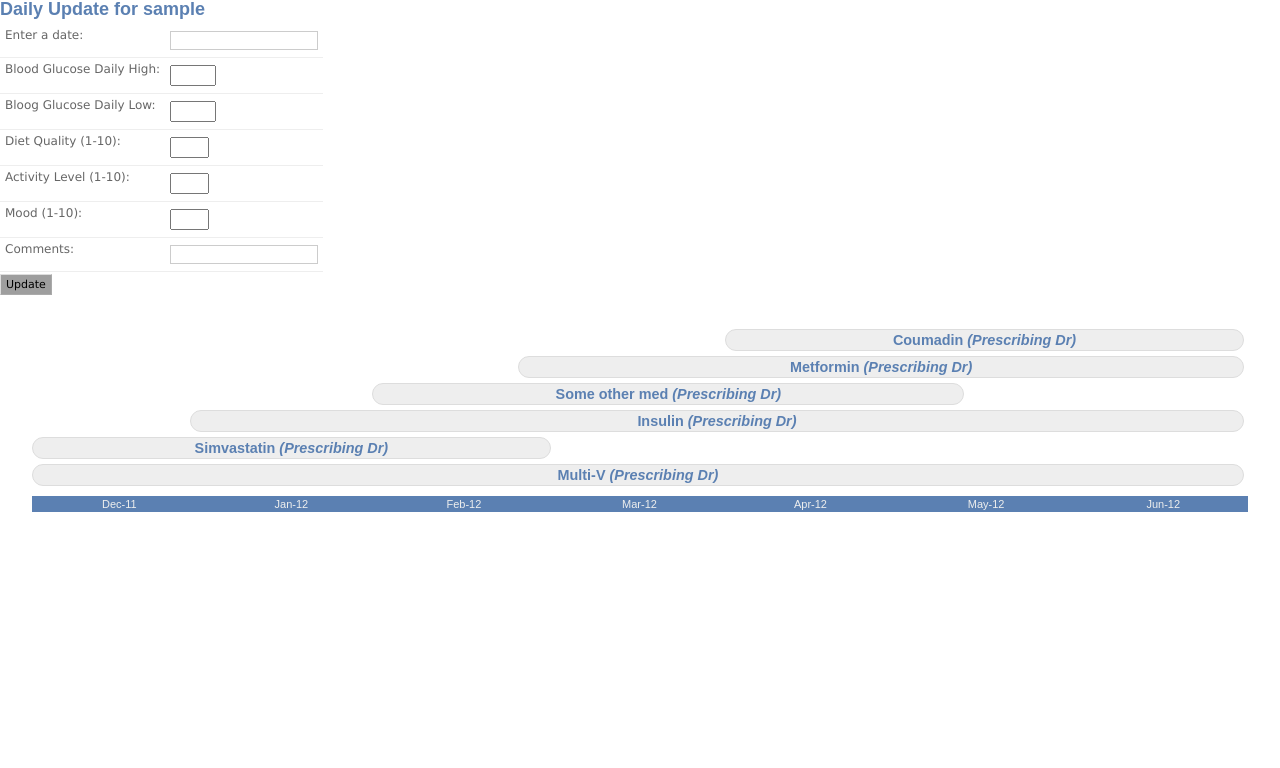
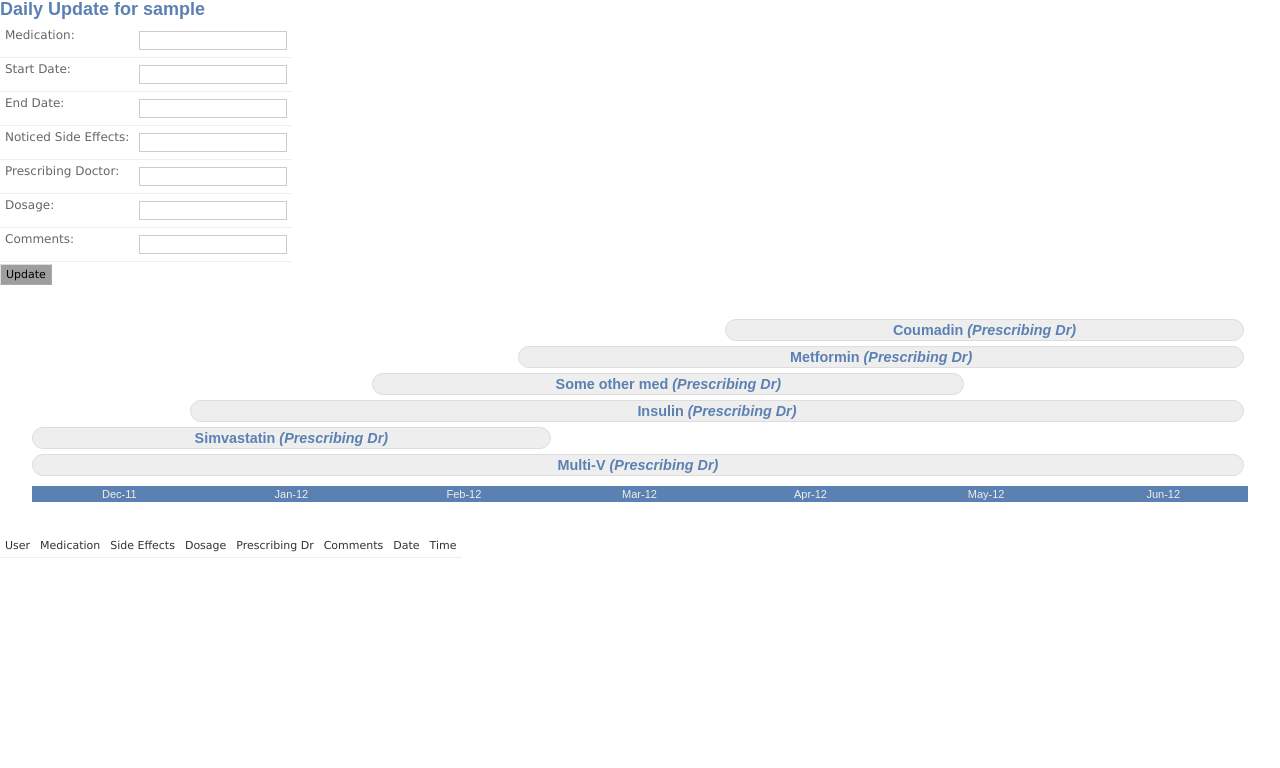
Before and after one commit to laurenstill/dm_utility, a Django app: page /user/meds/ in a window 1280 px wide. Shown: the part 32-800 px from the top of the page. Run offline with Django 3.2, Linux system fonts and the light colour scheme; the visitor is signed in with stand-in values (Sample User, id 1); parts of the project's set-up code (start-up, migrations or seed data) failed here and were passed over; grey boxes are pictures that could not be loaded.

Commit message:
medication timeline

```diff
--- a/chart/admin.py
+++ b/chart/admin.py
@@ -8,5 +8,8 @@ admin.site.register(UserProfile)
 class DailyVitalAdmin(admin.ModelAdmin):
 	list_display = ('user', 'entered_at')
 
+class MedicationAdmin(admin.ModelAdmin):
+	list_display = ('user', 'medication')
+
 admin.site.register(DailyVital, DailyVitalAdmin)
 admin.site.register(Medication)
--- a/chart/models.py
+++ b/chart/models.py
@@ -61,6 +61,5 @@ class Medication(models.Model):
 	dosage =  models.CharField(blank = True, max_length = 500)
 	comments = models.CharField(blank = True, max_length = 500)
 
-
 	def __unicode__(self):
-		return self.user.username
+		return self.user.medication
--- a/chart/templates/auth.html
+++ b/chart/templates/auth.html
@@ -1,6 +1,5 @@
 
 <!DOCTYPE html PUBLIC "-//W3C//DTD XHTML 1.0 Transitional//EN" "http://www.w3.org/TR/xhtml1/DTD/xhtml1-transitional.dtd">
-
 <link rel="stylesheet" type="text/css" href="/static/base.css" />
 <link rel="stylesheet" type="text/css" href="/static/forms.css" />
 <html xmlns="http://www.w3.org/1999/xhtml" xml:lang="en" lang="en">
--- a/chart/templates/meds.html
+++ b/chart/templates/meds.html
@@ -1,8 +1,7 @@
 <!DOCTYPE html PUBLIC "-//W3C//DTD XHTML 1.0 Transitional//EN" "http://www.w3.org/TR/xhtml1/DTD/xhtml1-transitional.dtd">
 <html xmlns="http://www.w3.org/1999/xhtml" xml:lang="en" lang="en">
 <head>
-<title>Updating {{ vital.user }} Medications</title>
-
+<title>Updating {{ user }} Medications</title>
 <link rel="stylesheet" type="text/css" href="/static/base.css" />
 <link rel="stylesheet" type="text/css" href="/static/forms.css" />
 <meta http-equiv="Content-type" content="text/html; charset=utf-8" />
@@ -13,6 +12,10 @@
 			}
 	</style>
 </head>
+
+
+
+
 
 <div class="navigation">
 	<a href="/">Home</a>
@@ -25,7 +28,7 @@
 </div>
 
 <body>
-	<h1> Daily Update for {{ request.user }}</h1>
+	<h1> Daily Update for {{ user }}</h1>
 	<div class ="meds">
 		<form action="{% url meds %}" method="post">
 			<table>
@@ -37,7 +40,7 @@
 	</div>
 	<div id="timeline">
 	    <ul class="events">
-	        <li style="width: 42%; left: 57%;">Coumadin <em>(Prescribing Dr)</em><span>some text here blah much longer text omg? whatever will happen with this craziness  but realistically this is the longest out there</span></li>
+	        <li style="width: 42%; left: 57%;"> Coumadin <em>(Prescribing Dr)</em><span>some text here blah much longer text omg? whatever will happen with this craziness  but realistically this is the longest out there</span></li>
 	        <li style="width: 59%; left: 40%;">Metformin <em>(Prescribing Dr)</em><span>commnets, side effects, whatever extra info</span></li>
 	        <li style="width: 48%; left: 28%;">Some other med <em>(Prescribing Dr)</em><span>some text here ?</span></li>
 	        <li style="width: 86%; left: 13%;">Insulin <em>(Prescribing Dr)</em><span>some text here ?</span></li>
@@ -56,5 +59,37 @@
 		       </ul>
 	   		</div>
 		</div>
+
+
+
+
+
+<!-- test area for the data feeds before screwing around with timeline-->
+
+<table>
+<tr>
+	<td>User</td>
+	<td>Medication</td>
+	<td>Side Effects</td>
+	<td>Dosage</td>
+	<td>Prescribing Dr</td>
+	<td>Comments</td>
+	<td>Date</td>
+	<td>Time</td>
+</tr>
+{% for medication in medication %}
+<tr>
+	<td>{{ medication.user }}</td>
+	<td>{{ medication.medication }}</td>
+	<td>{{ medication.side_effects }}</td>
+	<td>{{ medication.dosage }}</td>
+	<td>{{ medication.prescribing_dr }}</td>
+	<td>{{ medication.comments }}</td>
+	<td>{{ medication.entered_at|date }}</td>
+	<td>{{ medication.entered_at|time }}</td>
+</tr>
+{% endfor %}
+
+</table>
 	</body>
 </html>
--- a/chart/views.py
+++ b/chart/views.py
@@ -1,6 +1,6 @@
 
 from chart.models import User, UserProfile
-from chart.models import DailyVital
+from chart.models import DailyVital, Medication
 from django.http import HttpResponse
 from django.template import Context, loader, RequestContext
 from django.shortcuts import render_to_response, redirect, get_object_or_404, render
@@ -99,7 +99,7 @@ def meds(request):
             return render(request, 'meds.html', {"med": meds,
                 "medications": medications, "form": form})
     else:
-        form = validators.VitalsUpdateForm()
+        form = validators.MedsUpdateForm()
 
         try:
             vitals = request.user.dailyvital_set.all()
@@ -154,7 +154,7 @@ def update(request):
             "form": form})
 
 
-# not sure if working correctly
+# broken
 def download(request):
     response = HttpResponse(mimetype='application/pdf')
     response['Content-Disposition'] = 'attachment; filename=somefilename.pdf'
--- a/dm_app/urls.py
+++ b/dm_app/urls.py
@@ -21,7 +21,9 @@ urlpatterns = patterns('',
     # modual to download/save all your phi:
     url(r'^user/download/$', 'chart.views.download', name="download"),
 
+    url(r'^user/logout', 'chart.views.logout_view', name="logout"),
     url(r'^logout', 'chart.views.logout_view', name="logout"),
+
 
     url(r'^registration', 'chart.views.registration', name="registration"),
 
```
Also changed, not shown: chart/forms.py (+15 -4 lines), chart/templates/update.html (+1 -104 lines).
